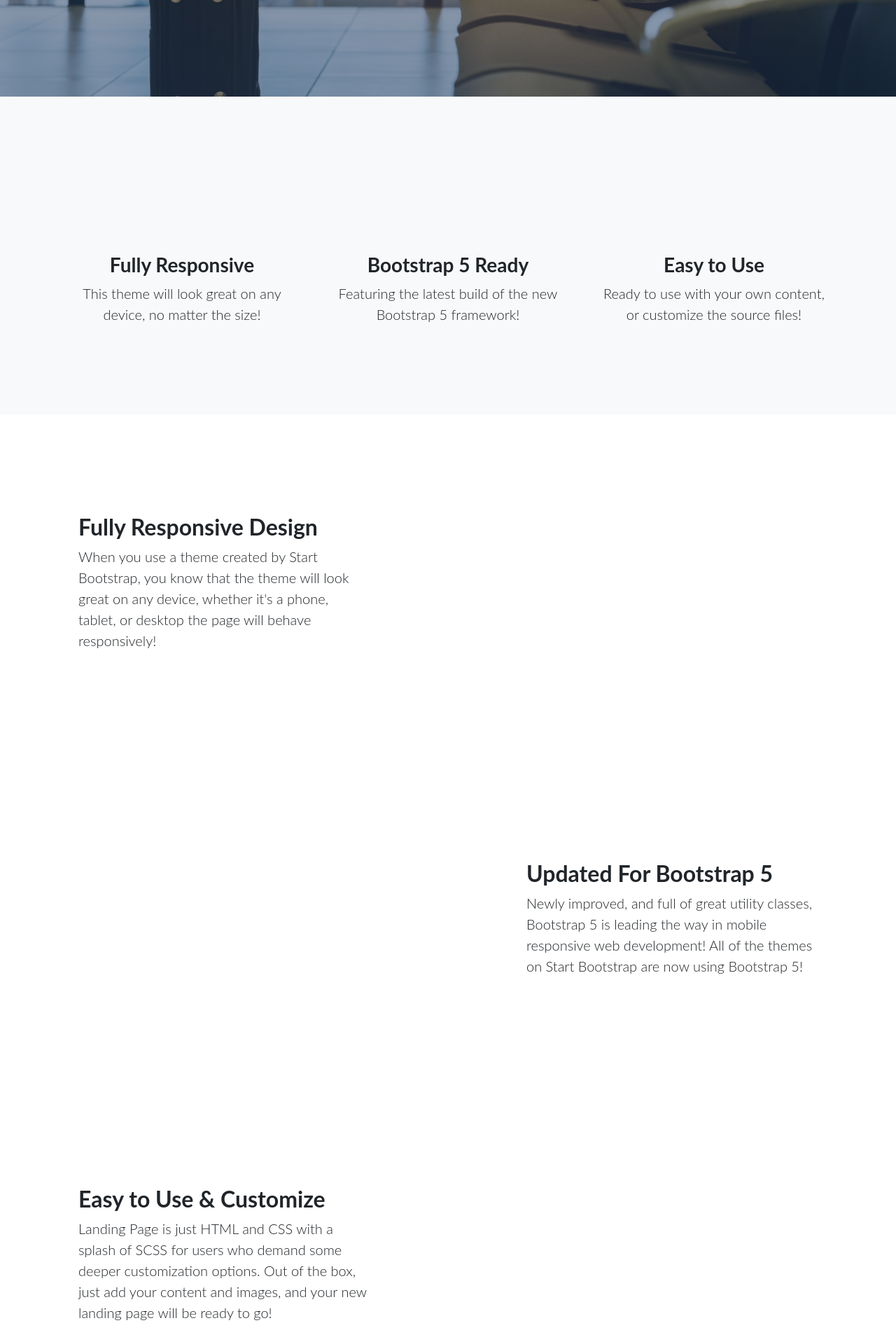
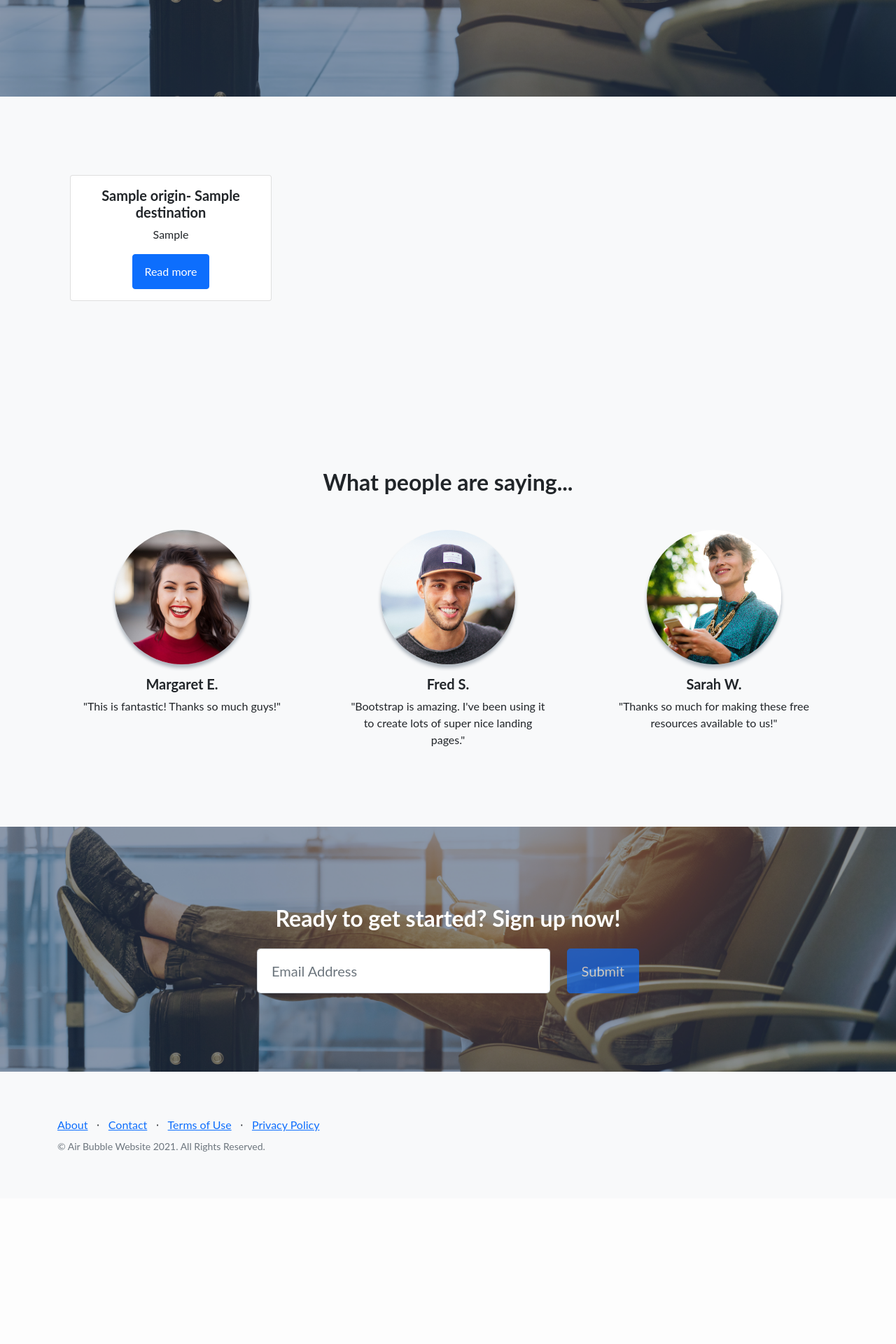
Before and after one commit to murthy1811/Milestone-Project-3-AirBubble, a Flask app: page / in a window 1280 px wide. Shown: the part 654-2574 px from the top of the page at 70% size. After the commit the page ends 2299 px from the top, so only its background shows below. Run offline with Flask 2, Linux system fonts and the light colour scheme; a database or web service that is not in the repository returns one stand-in record (values such as "Sample title"); some libraries are stand-ins or nearby versions.

Commit message:
travel stories bootstrap card setup added

```diff
--- a/app.py
+++ b/app.py
@@ -20,7 +20,7 @@
 @app.route("/")
 @app.route("/travel_stories")
 def travel_stories():
-    travel_stories= mongo.db.travel_stories.find()
+    travel_stories= list(mongo.db.travel_stories.find())
     return render_template("travel_stories.html", travel_stories = travel_stories)
 
 
--- a/templates/travel_stories.html
+++ b/templates/travel_stories.html
@@ -55,57 +55,22 @@
             <div class="row">
                 <div class="col-lg-4">
                     <div class="features-icons-item mx-auto mb-5 mb-lg-0 mb-lg-3">
-                        <div class="features-icons-icon d-flex"><i class="bi-window m-auto text-primary"></i></div>
-                        <h3>Fully Responsive</h3>
-                        <p class="lead mb-0">This theme will look great on any device, no matter the size!</p>
+                        {% for story in travel_stories %}
+                        <div class="card" style="width: 18rem;">
+                            <div class="card-body">
+                                <h5 class="card-title">{{story.origin}}- {{story.destination}} </h5>
+                                <p class="card-text">{{story.your_experience}}</p>
+                                <a href="#" class="btn btn-primary">Read more</a>
+                            </div>
+                        </div>
+                        {% endfor %}
                     </div>
                 </div>
-                <div class="col-lg-4">
-                    <div class="features-icons-item mx-auto mb-5 mb-lg-0 mb-lg-3">
-                        <div class="features-icons-icon d-flex"><i class="bi-layers m-auto text-primary"></i></div>
-                        <h3>Bootstrap 5 Ready</h3>
-                        <p class="lead mb-0">Featuring the latest build of the new Bootstrap 5 framework!</p>
-                    </div>
-                </div>
-                <div class="col-lg-4">
-                    <div class="features-icons-item mx-auto mb-0 mb-lg-3">
-                        <div class="features-icons-icon d-flex"><i class="bi-terminal m-auto text-primary"></i></div>
-                        <h3>Easy to Use</h3>
-                        <p class="lead mb-0">Ready to use with your own content, or customize the source files!</p>
-                    </div>
-                </div>
+
             </div>
         </div>
     </section>
-    <!-- Image Showcases-->
-    <section class="showcase">
-        <div class="container-fluid p-0">
-            <div class="row g-0">
-                <div class="col-lg-6 order-lg-2 text-white showcase-img"
-                    style="background-image: url ('{{url_for('static',filename='assets/img/bg-showcase-1.jpg')}}')"></div>
-                <div class="col-lg-6 order-lg-1 my-auto showcase-text">
-                    <h2>Fully Responsive Design</h2>
-                    <p class="lead mb-0">When you use a theme created by Start Bootstrap, you know that the theme will look great on any device, whether it's a phone, tablet, or desktop the page will behave responsively!</p>
-                </div>
-            </div>
-            <div class="row g-0">
-                <div class="col-lg-6 text-white showcase-img"
-                     style="background-image: url ('{{url_for('static',filename='assets/img/bg-showcase-2.jpg')}}')"></div>
-                <div class="col-lg-6 my-auto showcase-text">
-                    <h2>Updated For Bootstrap 5</h2>
-                    <p class="lead mb-0">Newly improved, and full of great utility classes, Bootstrap 5 is leading the way in mobile responsive web development! All of the themes on Start Bootstrap are now using Bootstrap 5!</p>
-                </div>
-            </div>
-            <div class="row g-0">
-                <div class="col-lg-6 order-lg-2 text-white showcase-img"
-                     style="background-image: url ('{{url_for('static',filename='assets/img/bg-showcase-3.jpg')}}')"></div>
-                <div class="col-lg-6 order-lg-1 my-auto showcase-text">
-                    <h2>Easy to Use & Customize</h2>
-                    <p class="lead mb-0">Landing Page is just HTML and CSS with a splash of SCSS for users who demand some deeper customization options. Out of the box, just add your content and images, and your new landing page will be ready to go!</p>
-                </div>
-            </div>
-        </div>
-    </section>
+
     <!-- Testimonials-->
     <section class="testimonials text-center bg-light">
         <div class="container">
@@ -196,5 +161,5 @@
         {{story.covid_report}}<br>
         {{story.your_experience}}<br> -->
 
-   {% endfor %}
+   <!-- {% endfor %} -->
    {% endblock %}
```
